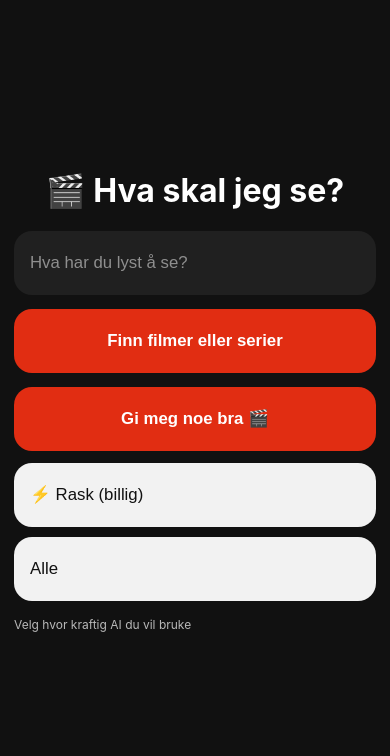
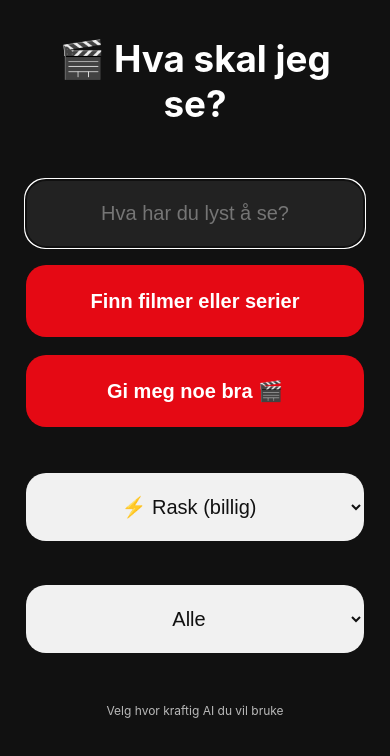
Before and after one commit to hdybdahl94-rgb/movie-finder, a React (Vite) app: page / in a window 390 px wide. Shown: the top 756 px of the page. Built offline with nearby package versions, Linux system fonts and the light colour scheme.

Commit message:
fiks mobilstyling

```diff
--- a/src/style.css
+++ b/src/style.css
@@ -1,325 +1,164 @@
+/* 1. Global box-sizing er en livredder. Dette forhindrer at padding sprenger høyden/bredden. */
+*, *::before, *::after {
+  box-sizing: border-box;
+}
+
 /* RESET */
-html, body, #root {
+html, body {
   margin: 0;
   padding: 0;
   width: 100%;
-  min-height: 100%;
+  height: 100%; /* Endret fra min-height til height */
 }
 
 body {
   font-family: -apple-system, BlinkMacSystemFont, sans-serif;
   background: #111;
   color: #fff;
-  font-size: 18px;
 }
 
-/* APP CONTAINER */
-.container {
-  width: 100%;
-  min-height: 100dvh;
-  box-sizing: border-box;
-  padding: 14px;
-}
-
-/* EMPTY STATE = startskjerm */
-.container.empty {
-  display: flex;
-  align-items: center;
-  justify-content: center;
-}
-
-/* CONTENT */
-.content {
-  width: 100%;
-}
-
-/* Når det ikke finnes resultater:
-   stor blokk som fyller skjermen og ligger omtrent midt */
-.container.empty .content {
+/* Gjør #root til en flex-container som fyller hele mobilskjermen */
+#root {
   width: 100%;
   min-height: 100dvh;
   display: flex;
   flex-direction: column;
-  justify-content: center;
-  padding: 8px 0 40px 0;
-  box-sizing: border-box;
 }
 
-/* TITTEL */
+/* CONTAINER */
+.container {
+  width: 100%;
+  flex: 1; /* Gjør at den automatisk fyller all ledig plass i #root */
+  padding: 12px;
+  display: flex; /* Gjør container til flex, slik at barna også kan bruke flex: 1 */
+  flex-direction: column;
+  align-items: center; /* Holder innholdet sentrert */
+}
+
+.container.empty .content {
+  width: 100%;
+  flex: 1; /* Erstatt min-height: 100dvh med flex: 1 */
+
+  display: flex;
+  flex-direction: column;
+  justify-content: space-between; /* EXTREMT viktig */
+  text-align: center;
+  padding: 24px 14px 40px;
+}
+
+/* TITLE */
 h1 {
   text-align: center;
-  font-size: 2rem;
-  line-height: 1.2;
+  font-size: 2.3rem;  /* ↑ ca 50% */
   margin: 0 0 20px 0;
-  font-weight: 700;
 }
 
 /* FORM */
 form {
   display: flex;
   flex-direction: column;
-  gap: 14px;
-  width: 100%;
+  gap: 18px;
 }
 
-/* INPUT / BUTTON / SELECT */
+/* INPUT, BUTTON, SELECT */
 input,
 button,
 select {
   width: 100%;
-  min-height: 64px;
-  padding: 18px 16px;
-  font-size: 1.05rem;
-  border-radius: 18px;
+text-align: center;
+  padding: 22px;       /* ↑ */
+  font-size: 1.25rem;  /* ↑ */
+
+  border-radius: 20px;
   border: none;
   box-sizing: border-box;
 }
 
 /* INPUT */
 input {
-  background: #202020;
+  background: #222;
   color: #fff;
-  outline: none;
-}
-
-input::placeholder {
-  color: #8f8f8f;
 }
 
 /* BUTTON */
 button {
-  background: #e12d12;
-  color: #fff;
-  font-weight: 700;
+  height: 72px; /* lik + større */
   display: flex;
   align-items: center;
   justify-content: center;
   text-align: center;
-  -webkit-tap-highlight-color: transparent;
+
+  background: #e50914;
+  color: #fff;
+  font-weight: 700;
 }
 
 button:active {
-  transform: scale(0.98);
-}
-
-button:disabled {
-  opacity: 0.65;
+  transform: scale(0.97);
 }
 
 /* SELECT */
 select {
-  background: #f2f2f2;
+  background: #f1f1f1;
   color: #111;
-  appearance: none;
-  font-weight: 500;
 }
 
 /* HJELPETEKST */
-.help-text,
-.container p.helper-text {
-  font-size: 0.95rem;
-  opacity: 0.75;
-  margin-top: 10px;
-  margin-bottom: 0;
-}
-
-/* INLINE INFO-TEXT hvis du fortsatt bruker inline style på <p> */
-.container p {
-  line-height: 1.4;
-}
-
-/* ERROR */
-.error-box {
-  background: #3a1f1f;
-  color: #ffb4b4;
-  padding: 14px;
-  border-radius: 14px;
-  margin-top: 12px;
-  margin-bottom: 12px;
+.helper-text {
+  text-align: center;
   font-size: 1rem;
+  opacity: 0.7;
+  margin-top: 20px;
 }
 
 /* RESULTS */
 .results {
+  margin-top: 24px;
   display: flex;
   flex-direction: column;
-  gap: 14px;
-  margin-top: 18px;
+  gap: 16px;
 }
 
 /* CARD */
 .card {
   display: flex;
-  gap: 12px;
+  gap: 14px;
   background: #1c1c1c;
-  border-radius: 16px;
-  padding: 12px;
-  box-sizing: border-box;
+  border-radius: 18px;
+  padding: 14px;
 }
 
 /* POSTER */
 .poster {
-  width: 92px;
-  min-width: 92px;
-  height: 138px;
-  object-fit: cover;
+  width: 100px;      /* ↑ */
+  min-width: 100px;
+  height: 150px;     /* ↑ */
   border-radius: 12px;
-  background: #333;
 }
 
-.poster-fallback {
-  display: flex;
-  align-items: center;
-  justify-content: center;
-  text-align: center;
-  color: #aaa;
-  font-size: 0.8rem;
-  padding: 6px;
+/* TEXT */
+.card-content h3 {
+  font-size: 1.2rem;
 }
 
-/* CARD CONTENT */
-.card-content {
-  flex: 1;
-  display: flex;
-  flex-direction: column;
-  gap: 8px;
-  min-width: 0;
+.card-content p {
+  font-size: 1.05rem;
 }
 
-/* TITLE */
-.card-content h3 {
-  margin: 0;
-  font-size: 1.08rem;
-  line-height: 1.3;
-  font-weight: 700;
-}
-
-/* DESCRIPTION */
-.card-content p {
-  margin: 0;
-  color: #d0d0d0;
-  font-size: 0.98rem;
-  line-height: 1.45;
-
-  display: -webkit-box;
-  -webkit-line-clamp: 4;
-  -webkit-box-orient: vertical;
-  overflow: hidden;
-}
-
-/* RATINGS */
-.ratings {
-  display: flex;
-  flex-wrap: wrap;
-  gap: 8px;
-}
-
-.ratings span {
-  background: #2b2b2b;
-  padding: 7px 10px;
-  border-radius: 999px;
-  font-size: 0.85rem;
-  font-weight: 600;
-}
-
-/* WATCH SECTION */
-.watch-section {
-  margin-top: 4px;
-}
-
-.watch-label,
-.watch-label-muted {
-  margin: 0 0 8px 0;
-  font-size: 0.9rem;
-  color: #c7c7c7;
-}
-
-.watch-label-muted {
-  opacity: 0.7;
-}
-
-/* PROVIDERS */
-.providers {
-  display: flex;
-  flex-wrap: wrap;
-  gap: 8px;
-}
-
-.provider-item {
-  display: flex;
-  align-items: center;
-  gap: 6px;
-  background: #262626;
-  border-radius: 999px;
-  padding: 6px 10px;
-}
-
-.provider-item img {
-  width: 22px;
-  height: 22px;
-  border-radius: 6px;
-  background: #fff;
-}
-
-.provider-item span {
-  font-size: 0.85rem;
-  white-space: nowrap;
-}
-
-/* JUSTWATCH LINK */
-.watch-link {
-  display: inline-block;
-  margin-top: 4px;
-  padding: 10px 14px;
-  border-radius: 999px;
-  background: #2a2a2a;
-  color: #fff;
-  text-decoration: none;
-  font-size: 0.9rem;
-}
-
-/* SMÅ MOBILER */
-@media (max-width: 380px) {
-  .container {
-    padding: 12px;
+/* ✅ DESKTOP – kun lett begrensning */
+@media (min-width: 768px) {
+  body {
+    display: flex;
+    justify-content: center;
   }
 
-  h1 {
-    font-size: 1.8rem;
-  }
-
-  input,
-  button,
-  select {
-    min-height: 60px;
-    padding: 16px 14px;
-    font-size: 1rem;
-  }
-
-  .poster {
-    width: 82px;
-    min-width: 82px;
-    height: 124px;
-  }
-
-  .card-content h3 {
-    font-size: 1rem;
-  }
-
-  .card-content p {
-    font-size: 0.92rem;
-  }
-}
-
-/* DESKTOP – kun en liten demping, ikke fokus */
-@media (min-width: 900px) {
   .container {
-    max-width: 680px;
-    margin: 0 auto;
+    max-width: 620px;
   }
 
   .container.empty .content {
-    max-width: 680px;
+    max-width: 500px;
     margin: 0 auto;
+    justify-content: center;
   }
 }
```
